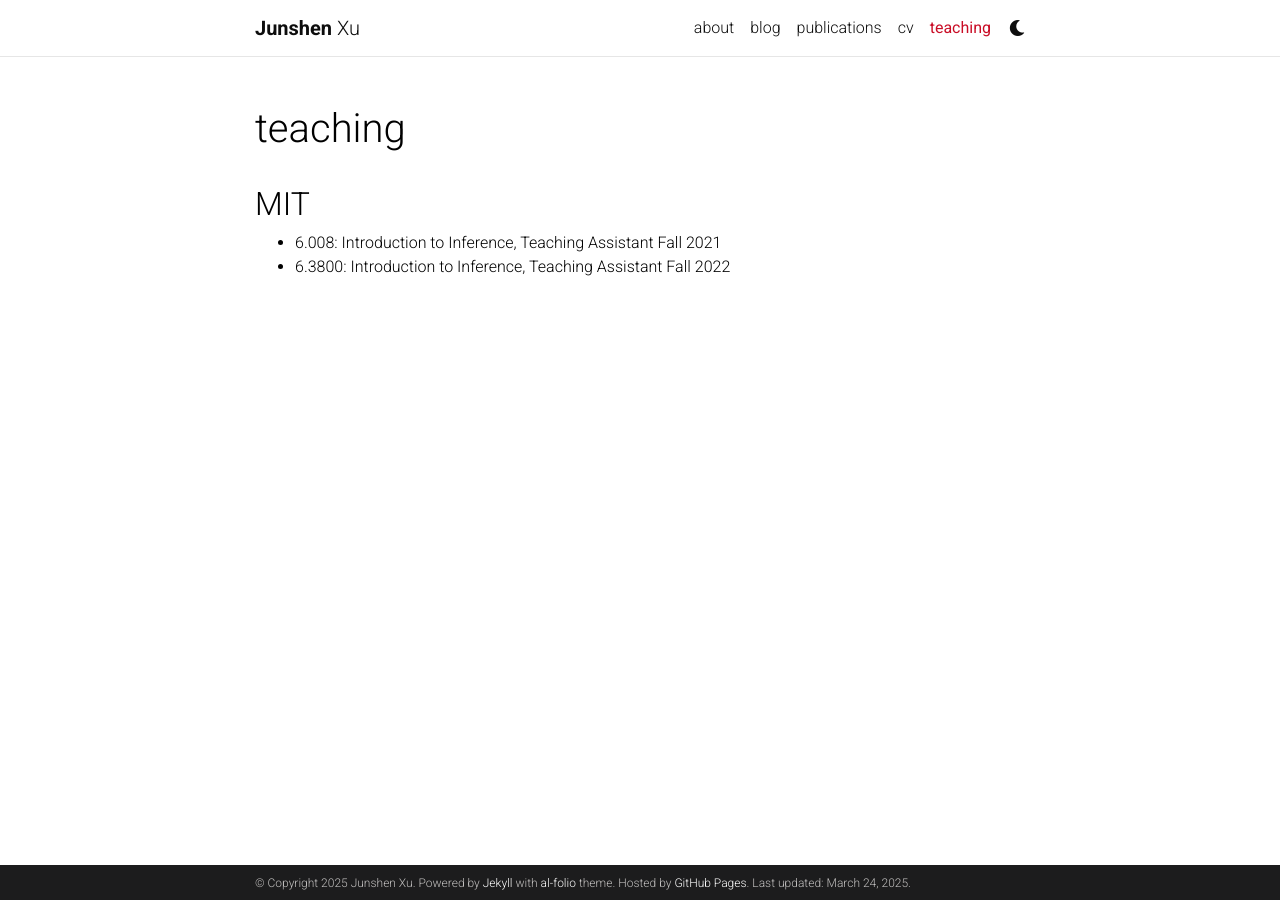
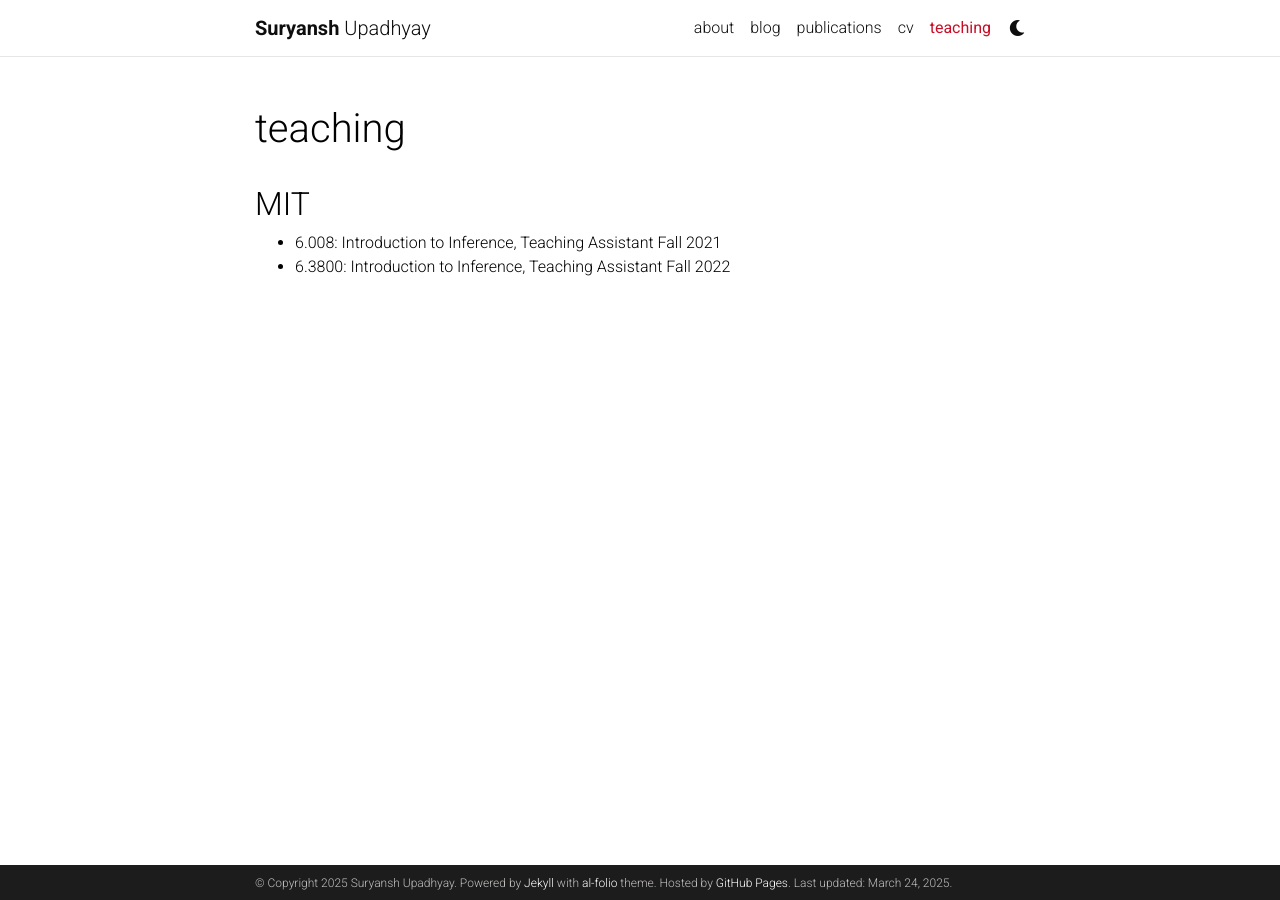
Before and after one commit to suryansh-upadhyay/suryansh-upadhyay.github.io, a Jekyll site: the page built from _pages/teaching.md, in a window 1280 px wide. Built offline with Jekyll 4.4.1, drawn with Linux system fonts in a browser that asks for light colours; full-size pictures stand in for the smaller copies a plugin makes; comment, search, counter and statistics services are not loaded; a style sheet for code colours, icons or effects is not loaded.

Commit message:
suryansh_config.yml

```diff
--- a/_config.yml
+++ b/_config.yml
@@ -3,23 +3,23 @@
 # -----------------------------------------------------------------------------
 
 title: blank # the website title (if blank, full name will be used instead)
-first_name: Junshen
+first_name: Suryansh
 middle_name:
-last_name: Xu
-chinese_last_name: 徐
-chinese_first_name: 俊燊
-email: junshen@mit.edu
+last_name: Upadhyay
+# chinese_last_name: 徐
+# chinese_first_name: 俊燊
+email: sju5079@psu.edu
 description: > # the ">" symbol means to ignore newlines until "footer_text:"
-  A simple, whitespace theme for academics. Based on [*folio](https://github.com/bogoli/-folio) design.
+  I’m Suryansh Upadhyay, a PhD student focused on quantum computing’s optimization and security challenges—building safer and more efficient quantum systems.
 footer_text: >
   Powered by <a href="https://jekyllrb.com/" target="_blank">Jekyll</a> with <a href="https://github.com/alshedivat/al-folio">al-folio</a> theme.
   Hosted by <a href="https://pages.github.com/" target="_blank">GitHub Pages</a>.
-keywords: jekyll, jekyll-theme, academic-website, portfolio-website  # add your own keywords or leave empty
+keywords: suryansh upadhyay, quantum computing, VQA, QAOA, quantum machine learning, security, quantum error correction  # add your own keywords or leave empty
 
 lang: en # the language of your site (for example: en, fr, cn, ru, etc.)
 icon: favicon_v2.ico #🎓 # the emoji used as the favicon (alternatively, provide image name in /assets/img/)
 
-url: https://daviddmc.github.io # the base hostname & protocol for your site
+url: https://suryansh-upadhyay.github.io/ # the base hostname & protocol for your site
 baseurl: #/al-folio # the subpath of your site, e.g. /blog/
 last_updated: true # set to true if you want to display last updated in the footer
 impressum_path:  # set to path to include impressum link in the footer, use the same path as permalink in a page, helps to conform with EU GDPR
@@ -65,20 +65,20 @@ max_width: 800px
 # -----------------------------------------------------------------------------
 # Display links to the page with a preview object on social media.
 serve_og_meta: false # Include Open Graph meta tags in the HTML head
-serve_schema_org: false # Include Schema.org in the HTML head
+serve_schema_org: true # Include Schema.org in the HTML head
 og_image: # The site-wide (default for all links) Open Graph preview image
 
 # -----------------------------------------------------------------------------
 # Social integration
 # -----------------------------------------------------------------------------
 
-github_username: daviddmc # your GitHub user name
+github_username: suryansh-upadhyay # your GitHub user name
 gitlab_username: # your GitLab user name
 twitter_username: # your Twitter handle
 mastodon_username: # your mastodon instance+username in the format instance.tld/@username
-linkedin_username: junshen-xu-30444b129 # your LinkedIn user name
+linkedin_username: suryansh-upadhyay-64894a146 # your LinkedIn user name
 telegram_username: # your Telegram user name
-scholar_userid: qNk6tgcAAAAJ # your Google Scholar ID
+scholar_userid: Q40h6VoAAAAJ&hl # your Google Scholar ID
 semanticscholar_id: # your Semantic Scholar ID
 whatsapp_number: # your WhatsApp number (full phone number in international format. Omit any zeroes, brackets, or dashes when adding the phone number in international format.)
 orcid_id: # your ORCID ID
@@ -140,8 +140,8 @@ related_blog_posts:
 # Follow instructions on https://giscus.app/ to setup for your repo to fill out
 # the information below.
 giscus:
-  repo: alshedivat/al-folio      # <your-github-user-name>/<your-github-repo-name>
-  repo_id: MDEwOlJlcG9zaXRvcnk2MDAyNDM2NQ==
+  repo: suryansh-upadhyay/suryansh-upadhyay.github.io      # <your-github-user-name>/<your-github-repo-name>
+  repo_id: suryansh-upadhyay
   category: Comments             # name of the category under which discussions will be created
   category_id: DIC_kwDOA5PmLc4CTBt6
   mapping: title                 # identify discussions by post title
@@ -271,8 +271,8 @@ jekyll-archives:
 
 scholar:
 
-  last_name: [Xu]
-  first_name: [Junshen]
+  last_name: [Upadhyay]
+  first_name: [Suryansh]
 
   style: apa
   locale: en
```
